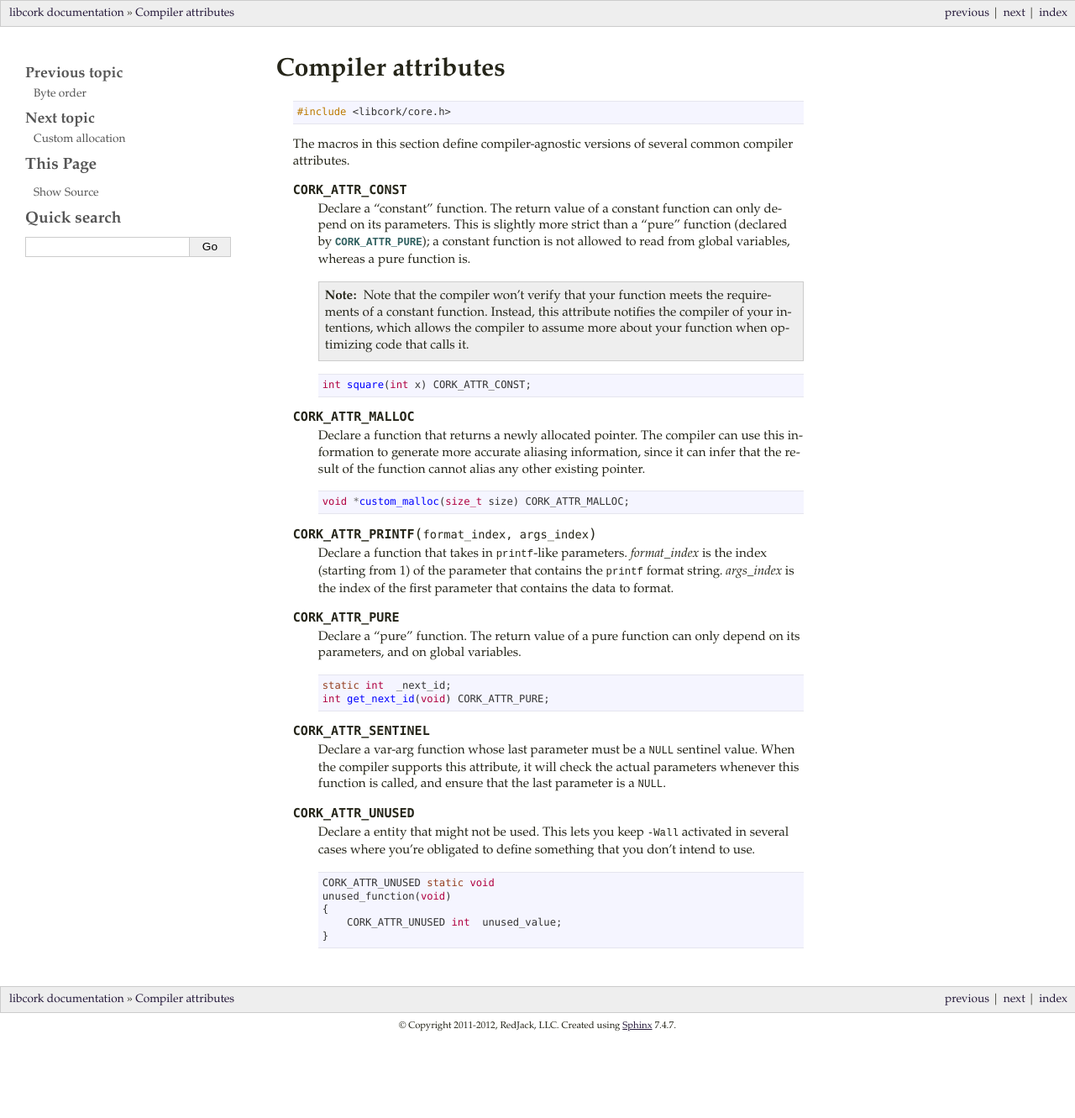
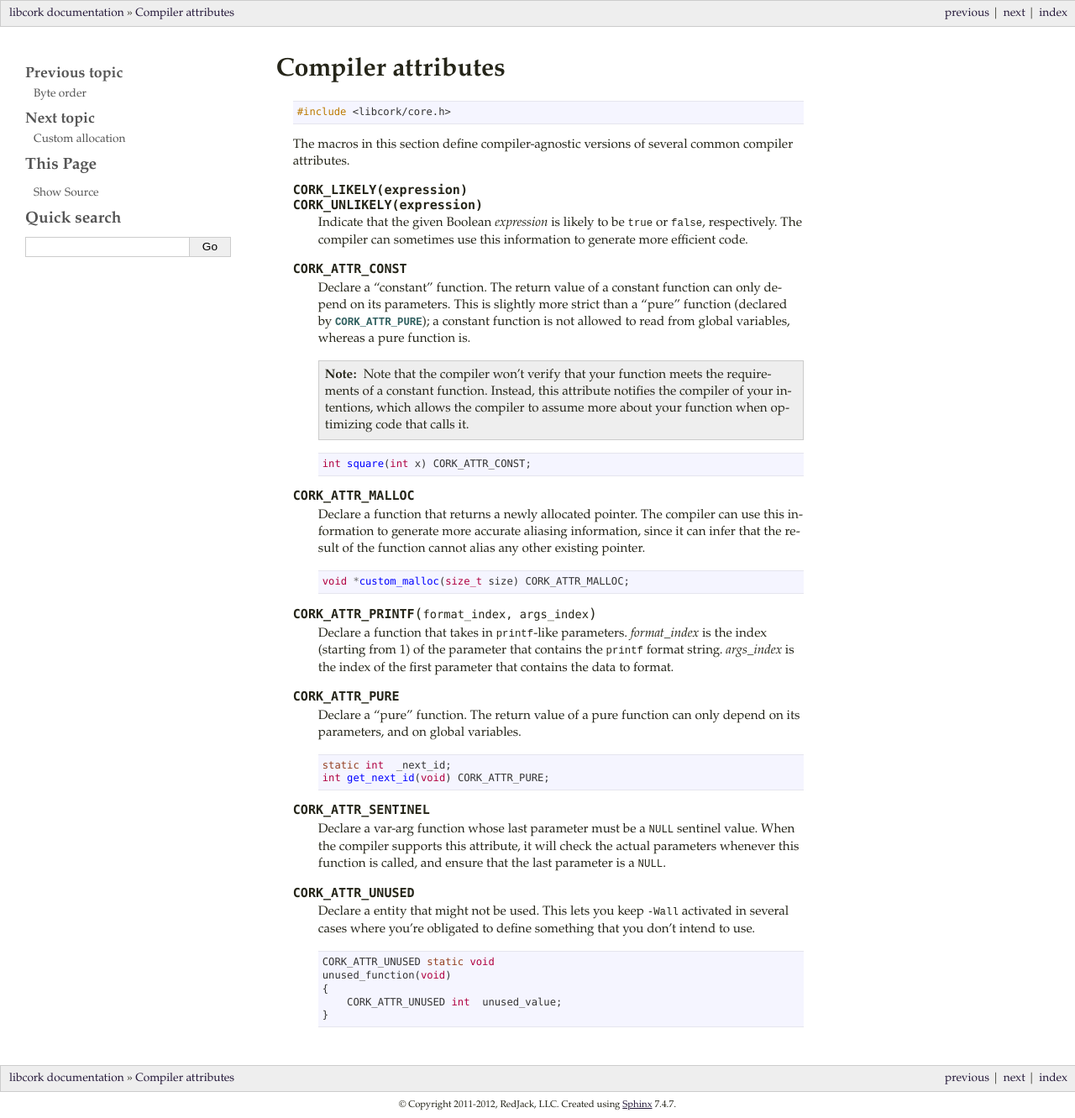
Before and after one commit to dcreager/libcork, a Sphinx documentation site: the page built from docs/attributes.rst, in a window 1280 px wide. Shown: the whole page at 84% size. Built offline with Sphinx 7.4.7, drawn with Linux system fonts in a browser that asks for light colours; pages that are not in the unit, such as notebooks, are missing from menus; before the commit the page ends 1237 px from its top, so only the background shows below that.

Commit message:
CORK_LIKELY and CORK_UNLIKELY
This patch adds macros that let you tell the compiler whether a Boolean
expression is likely to be true or false.  The compiler can sometimes
use this information to generate more efficient code.  The
error-checking macros now use CORK_UNLIKELY to indicate that the error
conditions are not the likely outcome.

```diff
--- a/docs/attributes.rst
+++ b/docs/attributes.rst
@@ -12,6 +12,14 @@ Compiler attributes
 
 The macros in this section define compiler-agnostic versions of several
 common compiler attributes.
+
+
+.. function:: CORK_LIKELY(expression)
+              CORK_UNLIKELY(expression)
+
+   Indicate that the given Boolean *expression* is likely to be ``true``
+   or ``false``, respectively.  The compiler can sometimes use this
+   information to generate more efficient code.
 
 
 .. macro:: CORK_ATTR_CONST
```
Also changed, not shown: 2 other files.
